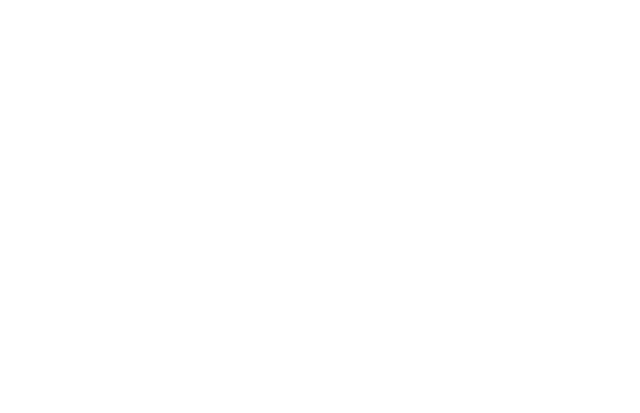
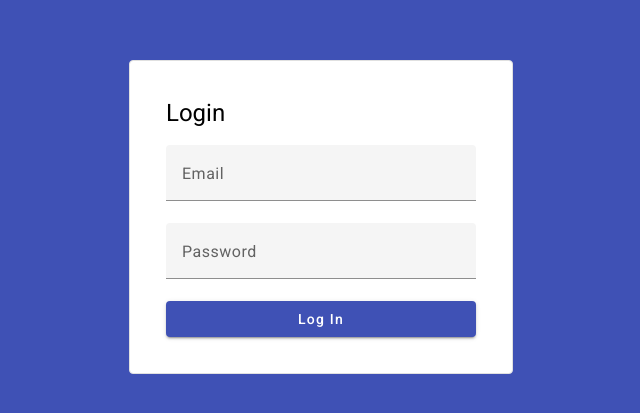
Before and after one commit to Wilgen01/car-center-front, an Angular app: page /auth in a window 1280 px wide. Before the commit this address led to /. Shown: the part 183-596 px from the top of the page, without its empty margins (319-959 px from the left). Built offline with nearby package versions, Linux system fonts and the light colour scheme.

Commit message:
login form

```diff
--- a/src/app/app-routing.module.ts
+++ b/src/app/app-routing.module.ts
@@ -10,6 +10,10 @@ const routes: Routes = [
   {
     path: 'admin',
     loadChildren: () => import('./modules/admin/admin.module').then(m => m.AdminModule)
+  },
+  {
+    path: 'auth',
+    loadChildren: () => import('./modules/auth/auth.module').then(m => m.AuthModule)
   }
 ];
 
--- /dev/null
+++ b/src/app/modules/auth/login/login.component.html
@@ -0,0 +1,38 @@
+<div class="container">
+    <div class="card">
+        <mat-card appearance="outlined">
+            <form novalidate >
+                <mat-card-content>
+                    <h1>Login</h1>
+                    <mat-form-field class="w-full">
+                        <mat-label>Email</mat-label>
+                        <input matInput placeholder="Email" autocomplete="off" formControlName="email">
+                        <!-- <mat-error *ngIf="form.get('email')?.touched && form.get('email')?.hasError('email')">
+                            Please enter a valid email address
+                        </mat-error> -->
+                        <!-- <mat-error *ngIf="form.get('email')?.touched && form.get('email')?.hasError('required')">
+                            Email is <strong>required</strong>
+                        </mat-error> -->
+                    </mat-form-field>
+                    <mat-form-field class="w-full">
+                        <mat-label>Password</mat-label>
+                        <input matInput  placeholder="Password">
+                        <!-- <button type="button" matSuffix mat-icon-button (click)="showPassword = !showPassword">
+                            <mat-icon *ngIf="showPassword">visibility</mat-icon>
+                            <mat-icon *ngIf="!showPassword">visibility_off</mat-icon>
+                        </button> -->
+                        <!-- <mat-error *ngIf="form.get('password')?.touched && form.get('password')?.hasError('minlength')">
+                            The password must be at least 6 characters long
+                        </mat-error>
+                        <mat-error *ngIf="form.get('password')?.touched && form.get('password')?.hasError('required')">
+                            Password is <strong>required</strong>
+                        </mat-error> -->
+                    </mat-form-field>
+                    <div class="w-full">
+                        <button mat-raised-button class="w-full" color="primary" type="submit">Log In</button>
+                    </div>
+                </mat-card-content>
+            </form>
+        </mat-card>
+    </div>
+</div>
--- /dev/null
+++ b/src/app/modules/auth/login/login.component.scss
@@ -0,0 +1,22 @@
+.container{
+    background: #3f51b5;
+    width: 100%;
+    height: 100vh;
+    display: flex;
+    justify-content: center;
+    align-items: center;
+
+    .card{
+        width: 24rem;
+        display: flex;
+        flex-direction: column;
+    }
+}
+
+mat-card{
+    padding: 1.25rem;
+}
+
+.w-full{
+    width: 100%;
+}
```
Also changed, not shown: src/app/modules/auth/auth-routing.module.ts (added, +16 -0 lines), src/app/modules/auth/auth.module.ts (added, +19 -0 lines), src/app/modules/auth/login/login.component.ts (added, +10 -0 lines), 1 other file (tests, documents, lock files or other folders).
